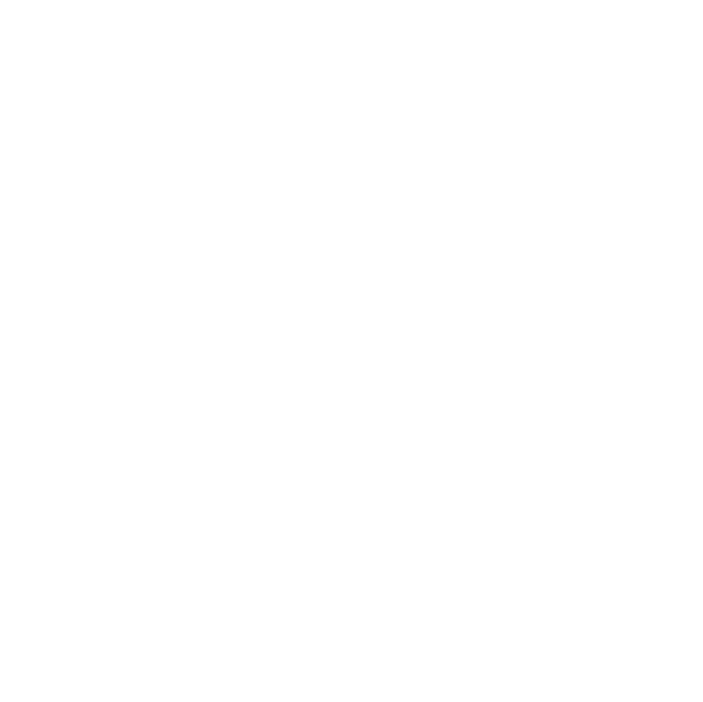
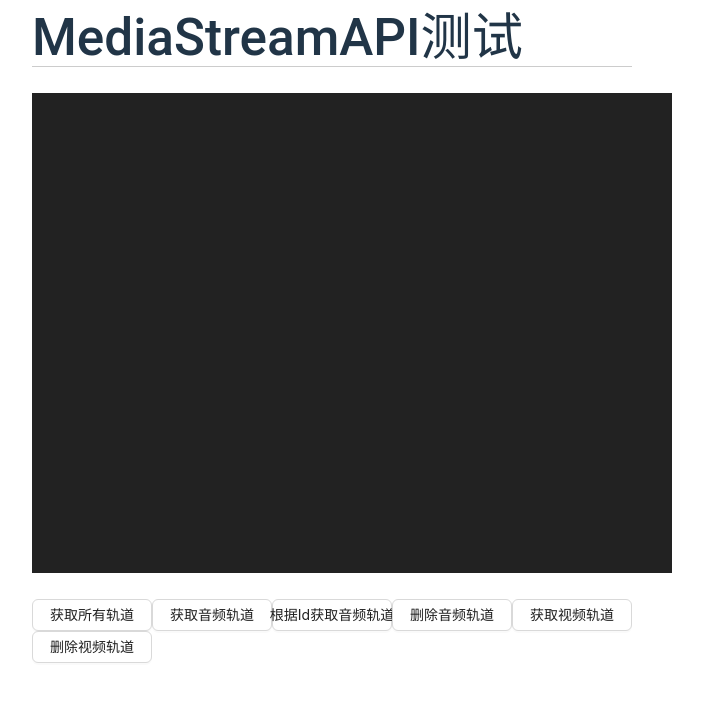
Before and after one commit to TryImpossible/webrtc-diy, a React (Vite) app in the folder webrtc-react/: page /media-stream-api in a window 1280 px wide. Before the commit this address had no page. Shown: the top 702 px of the page, without its empty margins (308-1011 px from the left). Built offline with nearby package versions, Linux system fonts and the light colour scheme; no server answers.

Commit message:
feat(webrtc-react): 媒体流与轨道-流与轨道API测试

```diff
--- a/webrtc-react/src/App.jsx
+++ b/webrtc-react/src/App.jsx
@@ -11,6 +11,7 @@
 import AudioVolume from './volume/AudioVolume';
 import DeviceSelect from './DeviceSelect';
 import MediaSettings from './media-settings/MediaSettings';
+import MediaStreamAPI from './MediaStreamAPI';
 
 function App() {
   return (
@@ -26,6 +27,7 @@
         <Route path="/audio-volume" Component={AudioVolume} exact />
         <Route path="/device-select" Component={DeviceSelect} exact />
         <Route path="/media-settings" Component={MediaSettings} exact />
+        <Route path="/media-stream-api" Component={MediaStreamAPI} exact />
       </Routes>
     </Router>
   );
--- /dev/null
+++ b/webrtc-react/src/MediaStreamAPI.jsx
@@ -0,0 +1,86 @@
+import { useEffect, useRef } from 'react';
+import { Button } from 'antd';
+
+function MediaStreamAPI() {
+  const videoRef = useRef(null);
+  const streamRef = useRef(null);
+
+  useEffect(() => {
+    async function openDevice() {
+      try {
+        // 根据约束获取多媒体
+        streamRef.current = await navigator.mediaDevices.getUserMedia({
+          // 启用音频
+          audio: true,
+          // 启用视频
+          video: true,
+        });
+        videoRef.current.srcObject = streamRef.current;
+      } catch (error) {
+        console.error('获取多媒体设备失败', error);
+      }
+    }
+    openDevice();
+  }, []);
+
+  // 获取所有轨道，包括音频及视频
+  const btnGetTracks = () => {
+    console.log('getTracks()');
+    console.log(streamRef.current.getTracks());
+  };
+  // 获取音频轨道列表
+  const btnGetAudioTracks = () => {
+    console.log('getAudioTracks()');
+    console.log(streamRef.current.getAudioTracks());
+  };
+  // 根据Id获取音频轨道
+  const btnGetAudioTrackById = () => {
+    console.log('getTrackById()');
+    console.log(
+      streamRef.current.getTrackById(streamRef.current.getAudioTracks()[0].id),
+    );
+  };
+  // 删除音频轨道
+  const btnRemoveAudioTrack = () => {
+    console.log('removeAudioTrack()');
+    streamRef.current.removeTrack(streamRef.current.getAudioTracks()[0].id);
+  };
+  // 获取视频轨道列表
+  const btnGetVideoTracks = () => {
+    console.log('getVideoTracks()');
+    console.log(streamRef.current.getVideoTracks());
+  };
+  // 删除视频轨道
+  const btnRemoveVideoTrack = () => {
+    console.log('removeVideoTrack()');
+    streamRef.current.removeTrack(streamRef.current.getAudioTracks()[0]);
+  };
+  return (
+    <div className="container">
+      <h1>
+        <span>MediaStreamAPI测试</span>
+      </h1>
+      <video className="video" ref={videoRef} autoPlay playsInline></video>
+      <Button onClick={btnGetTracks} style={{ width: '120px' }}>
+        获取所有轨道
+      </Button>
+      <Button onClick={btnGetAudioTracks} style={{ width: '120px' }}>
+        获取音频轨道
+      </Button>
+      <Button onClick={btnGetAudioTrackById} style={{ width: '120px' }}>
+        根据Id获取音频轨道
+      </Button>
+      <Button onClick={btnRemoveAudioTrack} style={{ width: '120px' }}>
+        删除音频轨道
+      </Button>
+      <Button onClick={btnGetVideoTracks} style={{ width: '120px' }}>
+        获取视频轨道
+      </Button>
+      <Button onClick={btnRemoveVideoTrack} style={{ width: '120px' }}>
+        删除视频轨道
+      </Button>
+    </div>
+  );
+}
+
+export default MediaStreamAPI;
--- a/webrtc-react/src/Samples.jsx
+++ b/webrtc-react/src/Samples.jsx
@@ -15,6 +15,7 @@
       { title: '音量检测', path: '/audio-volume' },
       { title: '设备枚举', path: '/device-select' },
       { title: '设置综合示例', path: '/media-settings' },
+      { title: 'MediaStreamAPI测试', path: '/media-stream-api' },
     ],
     [],
   );
```
